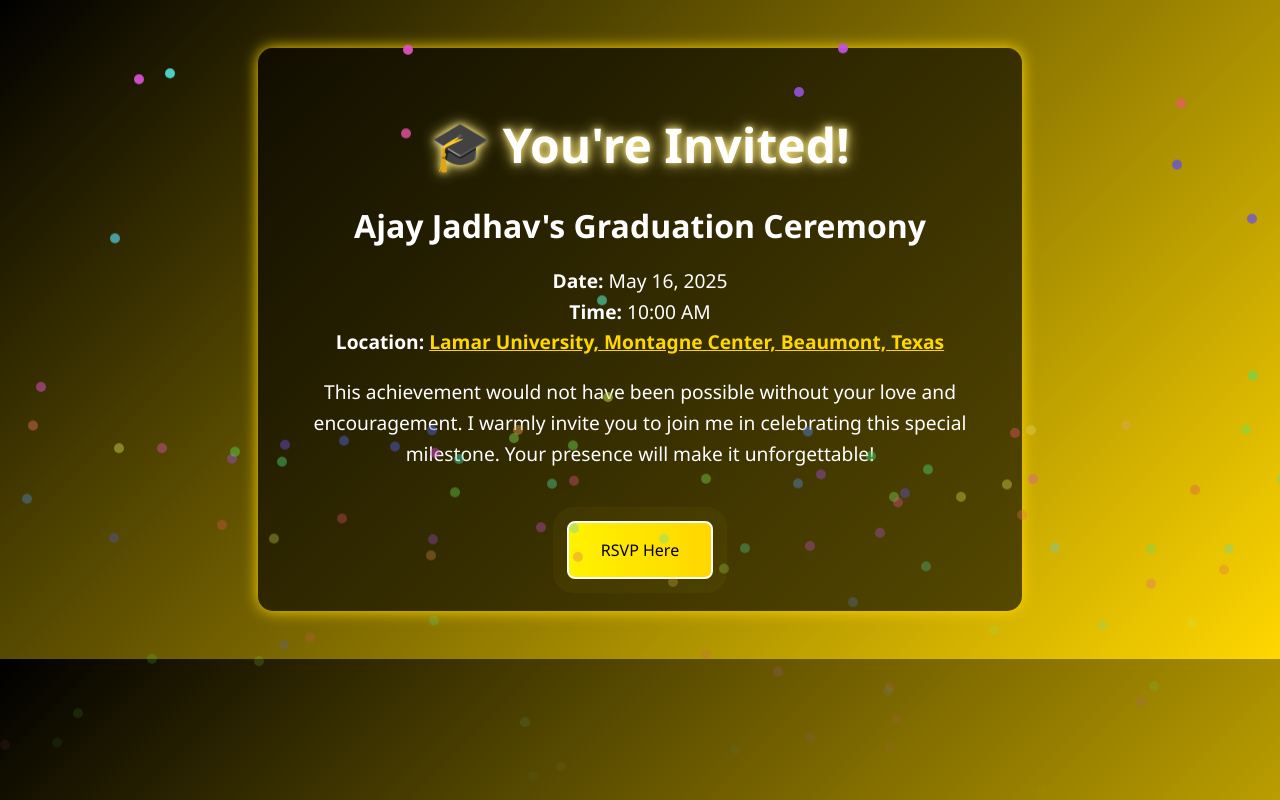
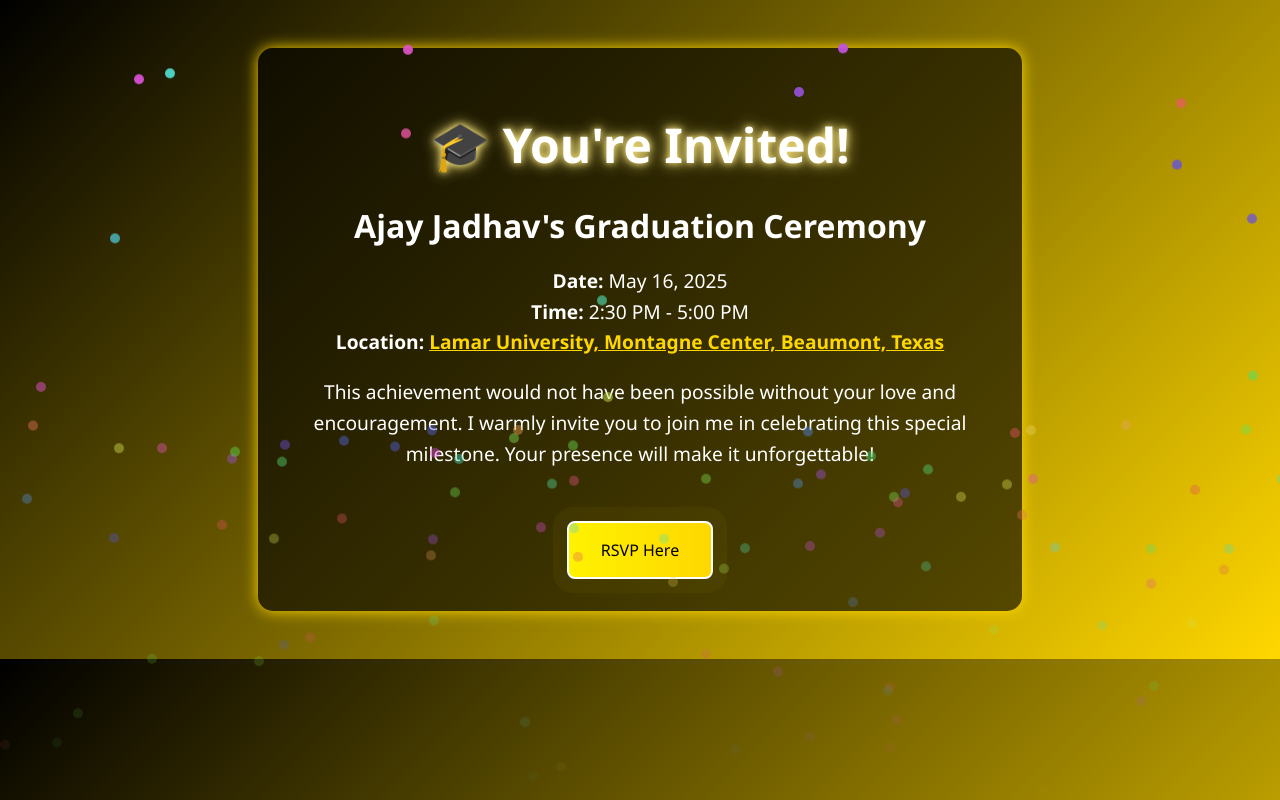
Before and after one commit to Ajay-Jadhav-07/Ajay-Jadhav-07.github.io, a plain HTML site: page index.html in a window 1280 px wide. Drawn offline with Linux system fonts and the light colour scheme.

Commit message:
Update index.html

```diff
--- a/index.html
+++ b/index.html
@@ -158,7 +158,7 @@ color: white;
     <h1>🎓 You're Invited!</h1>
     <h2>Ajay Jadhav's Graduation Ceremony</h2>
     <p><strong>Date:</strong> May 16, 2025<br/>
-       <strong>Time:</strong> 10:00 AM<br/>
+       <strong>Time:</strong> 2:30 PM - 5:00 PM <br/>
        <strong>Location:</strong> <a href="https://www.google.com/maps/dir/?api=1&destination=Lamar+University,+Montagne+Center,+Beaumont,+Texas" target="_blank">Lamar University, Montagne Center, Beaumont, Texas</a></p>
     <p class="message">This achievement would not have been possible without your love and encouragement. I warmly invite you to join me in celebrating this special milestone. Your presence will make it unforgettable!</p>
     <a href="https://forms.gle/your-google-form-link" class="rsvp-button" target="_blank">RSVP Here</a>
```
